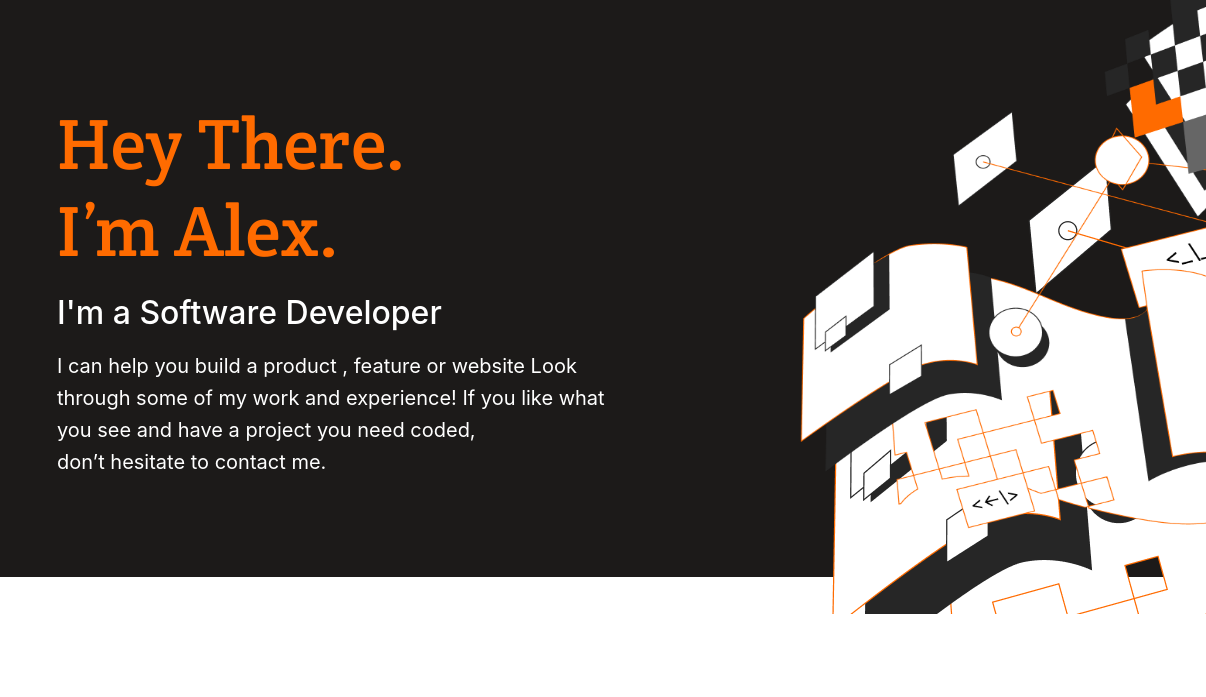
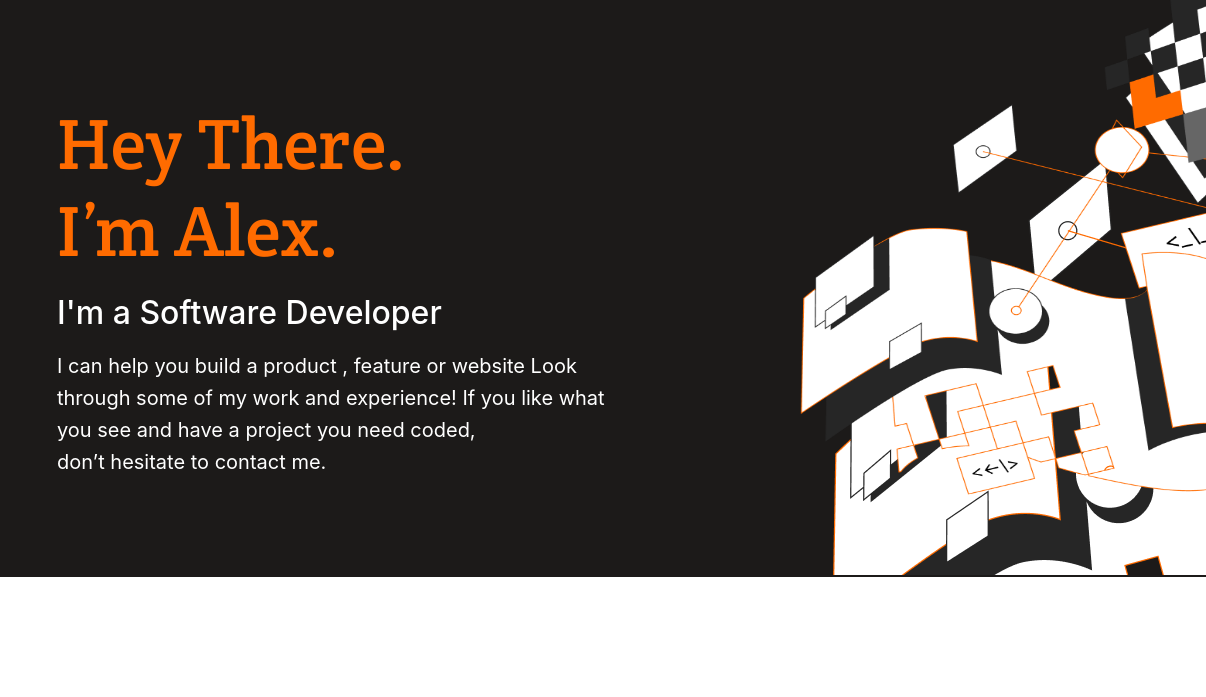
Before and after one commit to Shahid-Bagwan/Portfolio, a website: page index.html in a window 1280 px wide. Shown: the part 63-760 px from the top of the page, 74-1280 px from the left. Drawn offline with Linux system fonts and the light colour scheme.

Commit message:
height fix

```diff
--- a/style.css
+++ b/style.css
@@ -163,7 +163,7 @@ ul {
   .image_container #desktop_v_img {
     background-image: url(./resources/Illustration-header.png);
     width: 100%;
-    height: 614px;
+    height: 575px;
   }
 
   /* work section */
```
